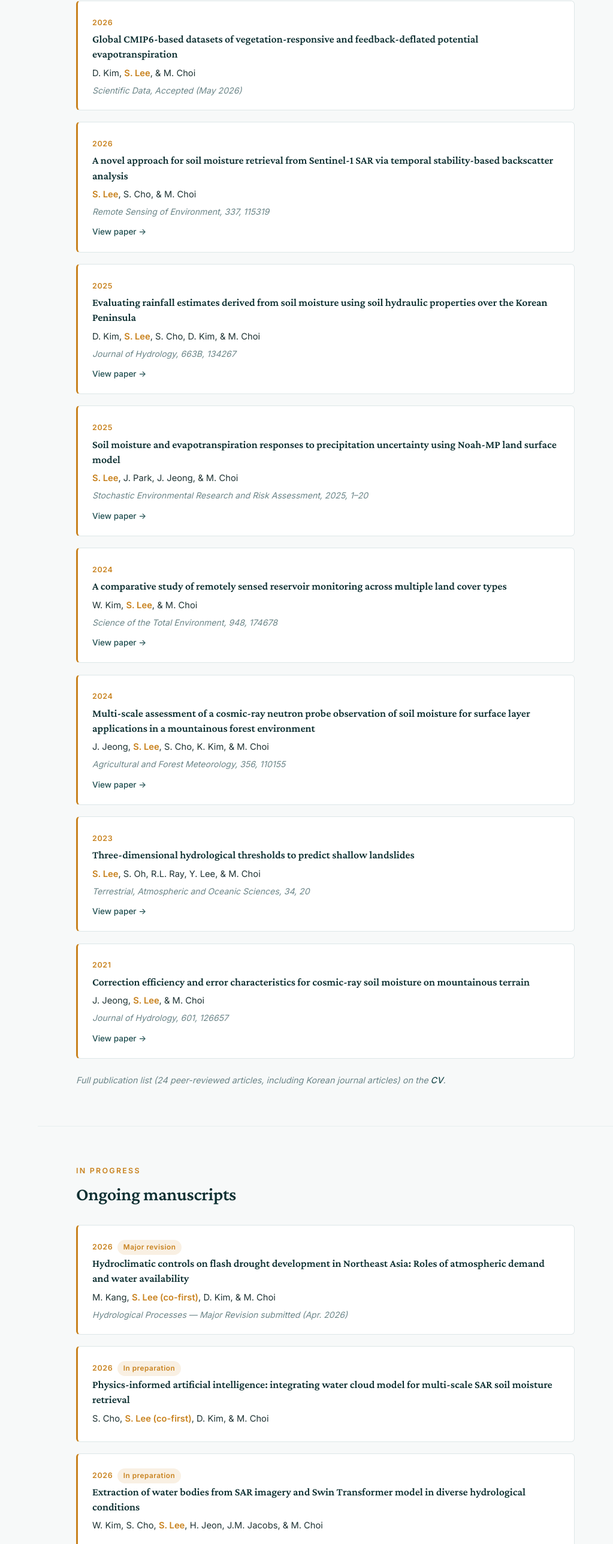
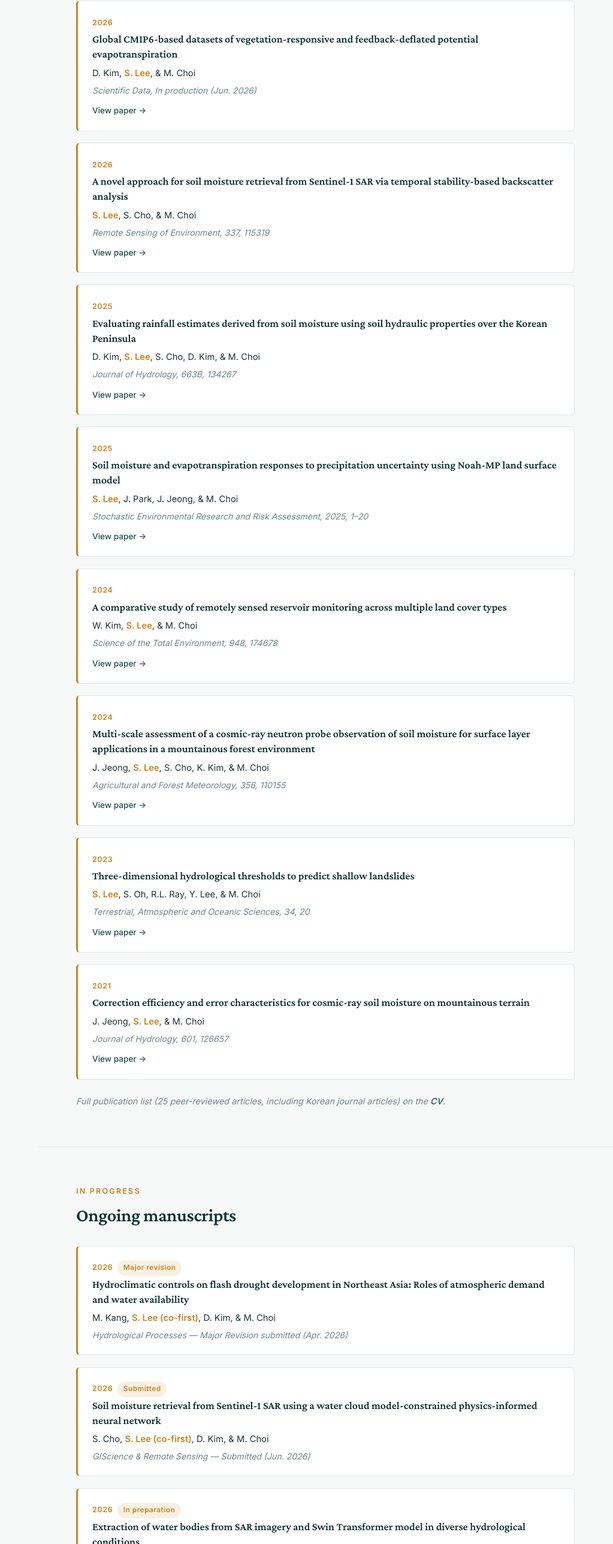
Before and after one commit to SCLEE0017/SCLEE0017.github.io, a plain HTML site: page index.html in a window 1280 px wide. Shown: the part 1586-4160 px from the top of the page at 60% size, without its empty margins (257-1280 px from the left). Drawn offline with nearby package versions, Linux system fonts and the light colour scheme.

Commit message:
Update index.html

```diff
--- a/index.html
+++ b/index.html
@@ -565,7 +565,8 @@
           <span class="pub-year">2026</span>
           <div class="pub-title">Global CMIP6-based datasets of vegetation-responsive and feedback-deflated potential evapotranspiration</div>
           <div class="pub-authors">D. Kim, <em>S. Lee</em>, &amp; M. Choi</div>
-          <div class="pub-venue">Scientific Data, Accepted (May 2026)</div>
+          <div class="pub-venue">Scientific Data, In production (Jun. 2026)</div>
+          <a href="https://doi.org/10.1038/s41597-026-07553-0" target="_blank" rel="noopener" class="pub-link">View paper →</a>
         </li>
 
         <li class="pub-item">
@@ -627,7 +628,7 @@
       </ul>
 
       <p class="pub-footnote">
-        Full publication list (24 peer-reviewed articles, including Korean journal articles) on the <a href="assets/cv.pdf" target="_blank">CV</a>.
+        Full publication list (25 peer-reviewed articles, including Korean journal articles) on the <a href="assets/cv.pdf" target="_blank">CV</a>.
       </p>
     </section>
 
@@ -644,9 +645,10 @@
         </li>
 
         <li class="pub-item">
-          <span class="pub-year">2026</span><span class="pub-status">In preparation</span>
-          <div class="pub-title">Physics-informed artificial intelligence: integrating water cloud model for multi-scale SAR soil moisture retrieval</div>
+          <span class="pub-year">2026</span><span class="pub-status">Submitted</span>
+          <div class="pub-title">Soil moisture retrieval from Sentinel-1 SAR using a water cloud model-constrained physics-informed neural network</div>
           <div class="pub-authors">S. Cho, <em>S. Lee (co-first)</em>, D. Kim, &amp; M. Choi</div>
+          <div class="pub-venue">GIScience & Remote Sensing — Submitted (Jun. 2026)</div>
         </li>
 
         <li class="pub-item">
@@ -659,12 +661,6 @@
           <span class="pub-year">2026</span><span class="pub-status">In preparation</span>
           <div class="pub-title">CRNP as the Regional Truth: Assessing the representativeness of in-situ sensors for CRNP calibration in heterogeneous terrains</div>
           <div class="pub-authors"><em>S. Lee</em>, D. Kim, K. Kim, &amp; M. Choi</div>
-        </li>
-
-        <li class="pub-item">
-          <span class="pub-year">2026</span><span class="pub-status">In preparation</span>
-          <div class="pub-title">Monitoring large scale water dynamics using CYGNSS</div>
-          <div class="pub-authors">F. Rekzi, W. Kim, <em>S. Lee</em>, &amp; M. Choi</div>
         </li>
 
       </ul>
```
